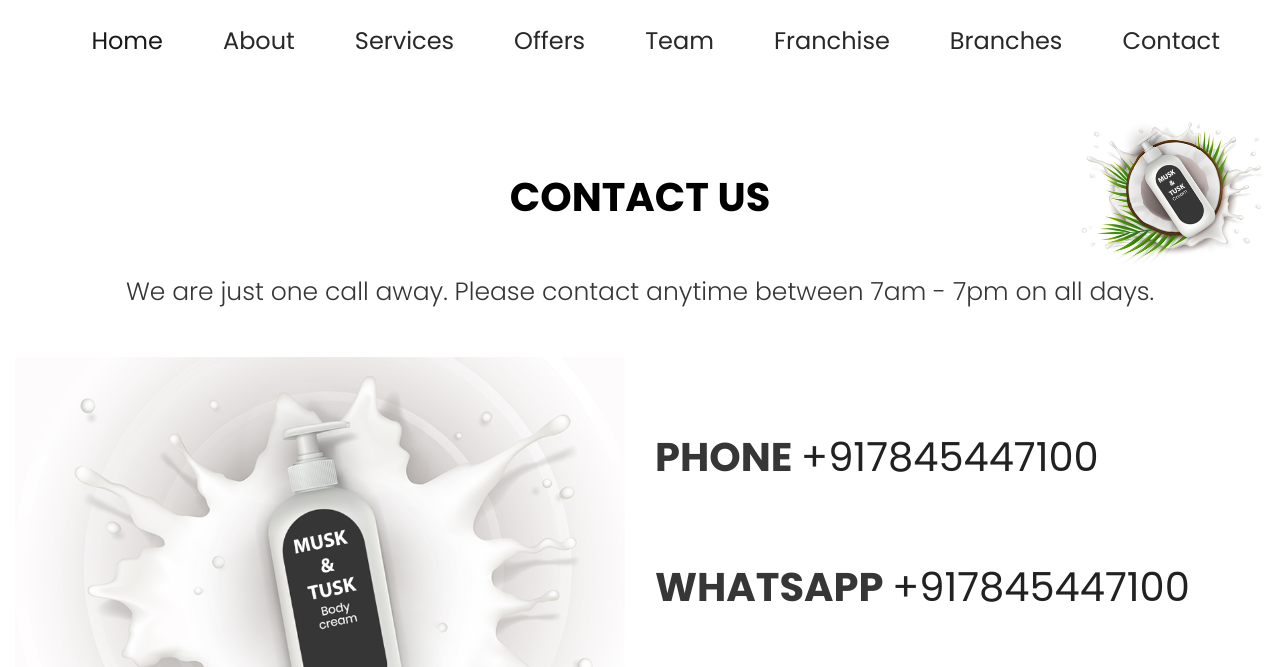
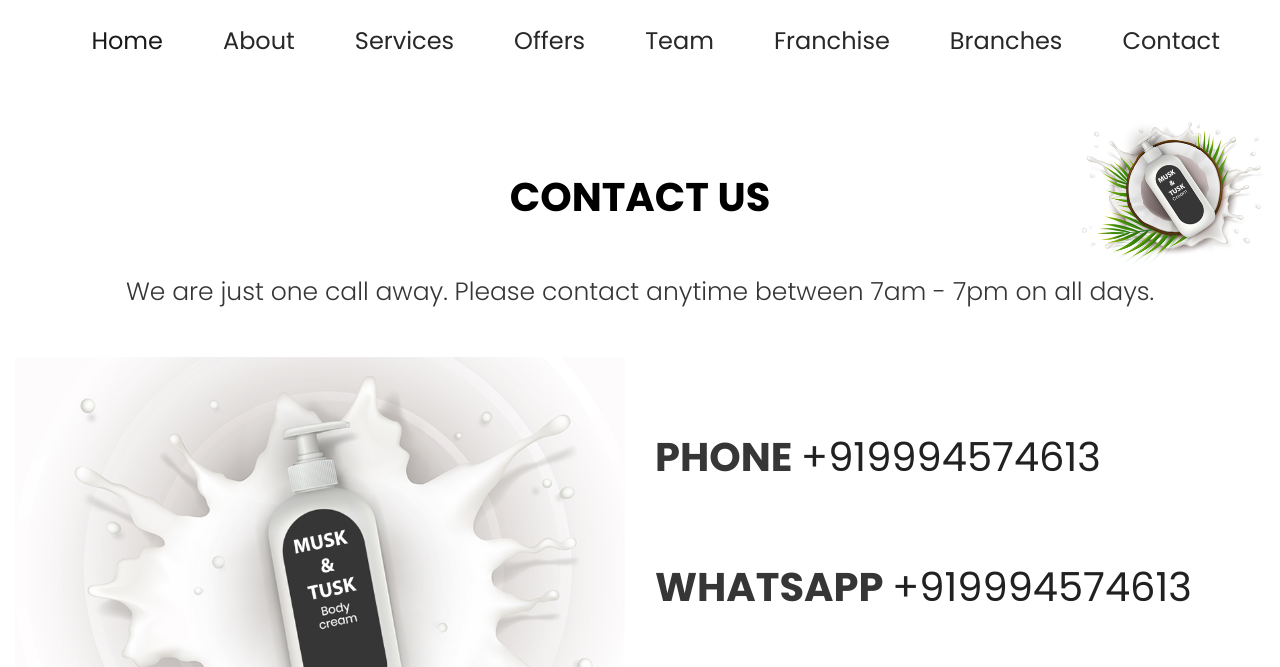
Before and after one commit to muskandtusk/muskandtusk.github.io, an Eleventy site: page src/pages/contact.html in a window 1280 px wide. Shown: the top 667 px of the page. Built offline with nearby package versions, Linux system fonts and the light colour scheme; Eleventy itself is replaced by a stand-in of ours; files that its build step writes are made by us from their sources.

Commit message:
Update contact.html

```diff
--- a/src/pages/contact.html
+++ b/src/pages/contact.html
@@ -26,16 +26,16 @@
               <div class="mail_section_1">
                 <h6 class="about_taital">
                   Phone
-                  <a style="font-weight: normal" href="tel:+917845447100"
-                    >+917845447100</a
+                  <a style="font-weight: normal" href="tel:+919994574613"
+                    >+919994574613</a
                   >
                 </h6>
                 <h6 class="about_taital">
                   Whatsapp
                   <a
                     style="font-weight: normal"
-                    href="https://wa.me/+917845447100"
-                    >+917845447100</a
+                    href="https://wa.me/+919994574613"
+                    >+919994574613</a
                   >
                 </h6>
                 <h6 class="about_taital">
```
